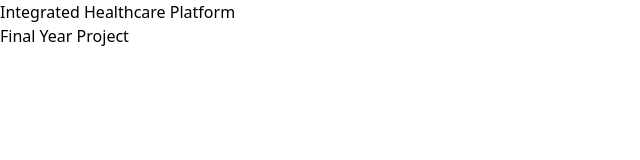
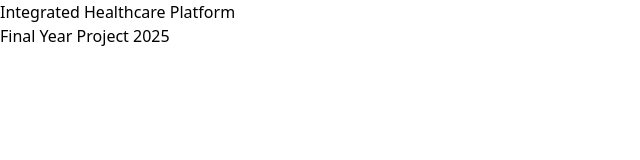
Before and after one commit to mehul515/Healthcare-Website-Frontend, a Next.js app: page / in a window 1280 px wide. Shown: the top 160 px of the page, without its empty margins (0-640 px from the left). Built offline with nearby package versions, Linux system fonts and the light colour scheme.

Commit message:
Initial Commit

```diff
--- a/app/page.js
+++ b/app/page.js
@@ -4,7 +4,7 @@ export default function Home() {
   return (
     <div>
       <h2>Integrated Healthcare Platform</h2>
-      <h3>Final Year Project</h3>
+      <h3>Final Year Project 2025</h3>
     </div>
   );
 }
```
